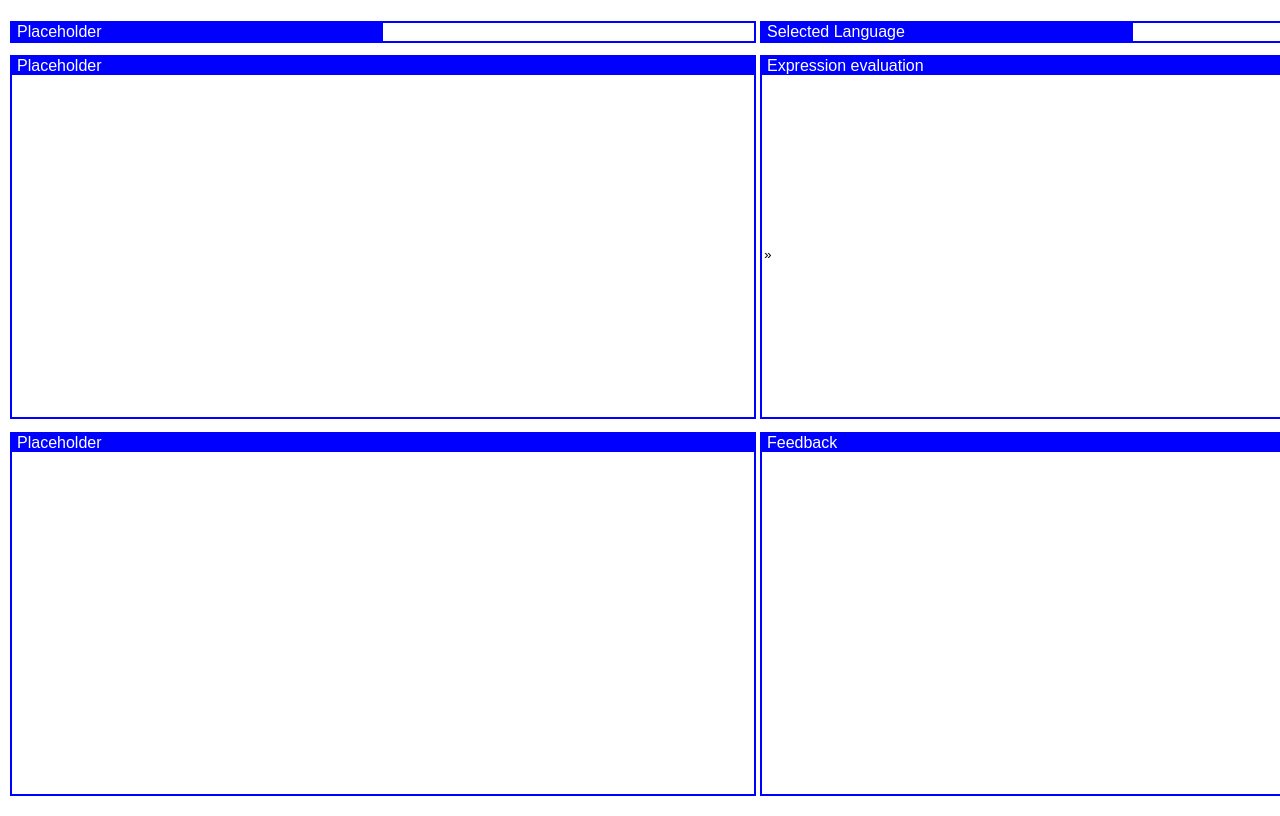
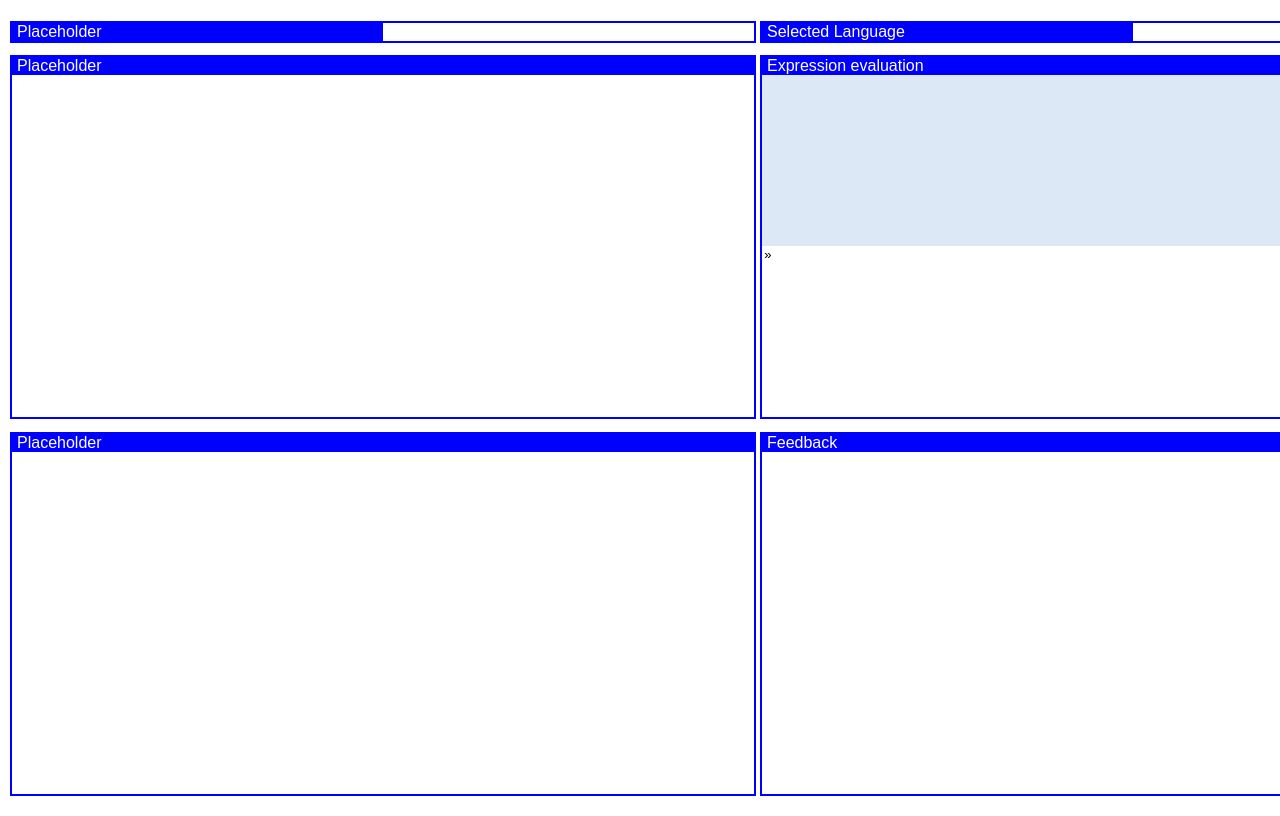
Before and after one commit to MetalUp/Express, an Angular app in the folder Client/: page / in a window 1280 px wide. Shown: the top 816 px of the page. Built offline with nearby package versions, Linux system fonts and the light colour scheme; no server answers.

Commit message:
#1 styling - give background tint to previous expression sub-pane

```diff
--- a/Client/src/app/expression-evaluation/expression-evaluation.component.css
+++ b/Client/src/app/expression-evaluation/expression-evaluation.component.css
@@ -112,3 +112,7 @@ div.space {
     flex-grow: 0;
     flex-basis: 90%;
 }
+
+.half-pane.previous {
+    background-color: #dce8f5;
+}
--- a/Client/src/app/expression-evaluation/expression-evaluation.component.html
+++ b/Client/src/app/expression-evaluation/expression-evaluation.component.html
@@ -19,7 +19,7 @@
         <div class="pane">
             <div class="pane-header">Expression evaluation</div>
             <div class="pane-body">
-                <div class="half-pane">
+                <div class="half-pane previous">
                     <div class="expression">
                         <span  *ngIf="previousExpression" class="expression">&#187;&nbsp;</span>
                         <textarea rows="1" class="expression">{{previousExpression}}</textarea>
```
